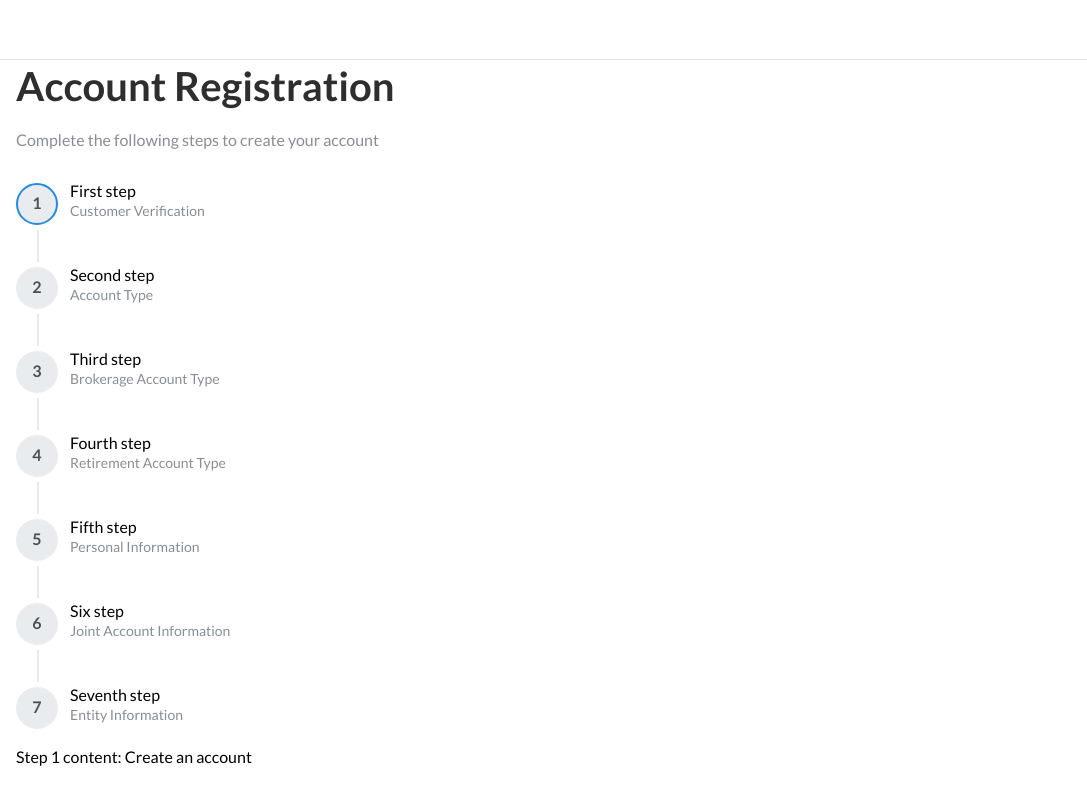
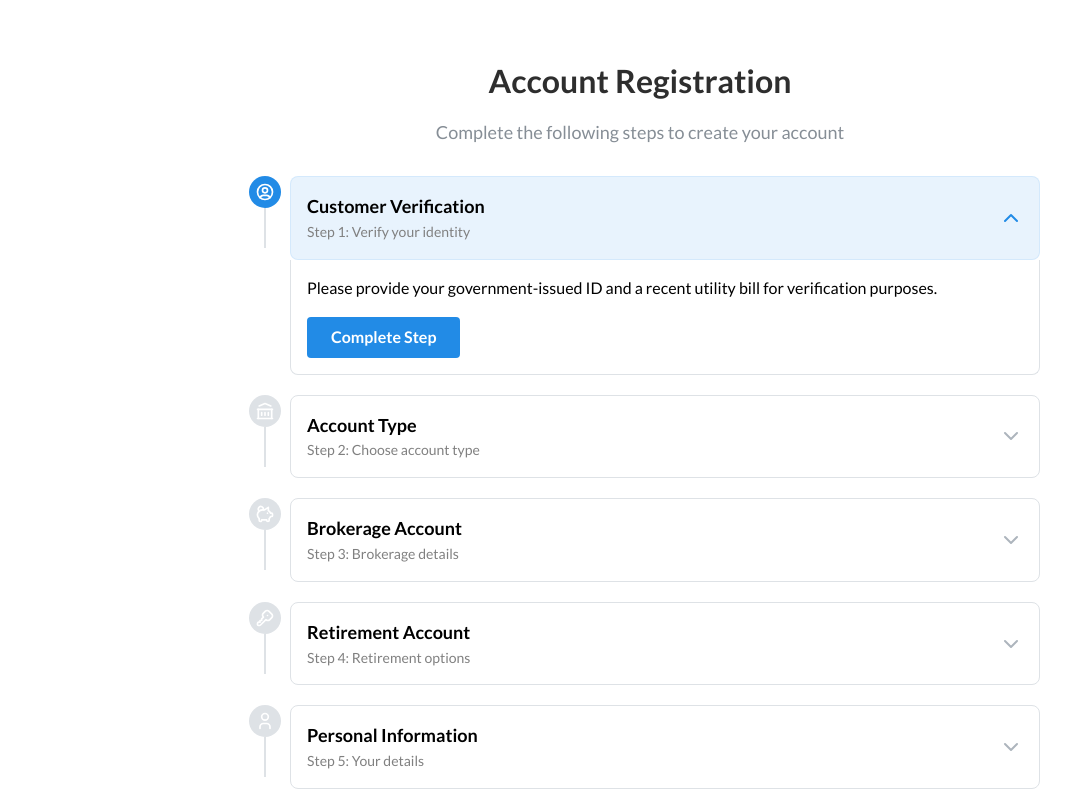
Before and after one commit to goodstripe/Alpha-Platform, a Next.js app: page /onboarding in a window 1280 px wide. Shown: the top 800 px of the page, without its empty margins (0-1087 px from the left). Built offline with nearby package versions, Linux system fonts and the light colour scheme.

Commit message:
`Refactor Onboarding page: update imports, add custom Step interface, and replace Stepper with AccordionStep component`

```diff
--- /dev/null
+++ b/src/app/components/AccordionStep/AccordionStep.tsx
@@ -0,0 +1,179 @@
+"use client";
+
+import React from "react";
+import { Group, Box, Collapse, UnstyledButton, rem } from "@mantine/core";
+import {
+  IconChevronDown,
+  IconCircleCheck,
+  TablerIconsProps,
+} from "@tabler/icons-react";
+import { useDisclosure } from "@mantine/hooks";
+
+export interface AccordionStepProps {
+  step: number;
+  label: string;
+  description: string;
+  children: React.ReactNode;
+  isActive: boolean;
+  isCompleted: boolean;
+  onStepClick: (step: number) => void;
+  icon: React.ComponentType<TablerIconsProps>;
+  isLast: boolean;
+  onCompleteStep: () => void;
+  isFinalStep: boolean;
+}
+
+const AccordionStep: React.FC<AccordionStepProps> = ({
+  step,
+  label,
+  description,
+  children,
+  isActive,
+  isCompleted,
+  onStepClick,
+  icon: IconComponent,
+  isLast,
+  onCompleteStep,
+  isFinalStep,
+}) => {
+  const [opened, { toggle }] = useDisclosure(isActive);
+
+  React.useEffect(() => {
+    if (isActive && !opened) toggle();
+    if (!isActive && opened) toggle();
+  }, [isActive]);
+
+  return (
+    <Group align="flex-start" gap={0} wrap="nowrap">
+      {/* Step number and connecting line */}
+      <Box style={{ position: "relative", width: rem(50) }}>
+        <Box
+          style={{
+            width: rem(32),
+            height: rem(32),
+            borderRadius: "50%",
+            backgroundColor: isCompleted
+              ? "var(--mantine-color-teal-6)"
+              : isActive
+              ? "var(--mantine-color-blue-6)"
+              : "var(--mantine-color-gray-3)",
+            display: "flex",
+            alignItems: "center",
+            justifyContent: "center",
+            color: "white",
+            fontWeight: 600,
+            margin: "0 auto",
+            zIndex: 2,
+            position: "relative",
+          }}
+        >
+          {isCompleted ? (
+            <IconCircleCheck size={20} />
+          ) : (
+            <IconComponent size={20} />
+          )}
+        </Box>
+
+        {/* Connecting line */}
+        {!isLast && (
+          <Box
+            style={{
+              position: "absolute",
+              left: "50%",
+              top: rem(32),
+              height: rem(40),
+              width: rem(2),
+              backgroundColor: isCompleted
+                ? "var(--mantine-color-teal-6)"
+                : "var(--mantine-color-gray-3)",
+              transform: "translateX(-50%)",
+              zIndex: 1,
+            }}
+          />
+        )}
+      </Box>
+
+      {/* Step content */}
+      <Box style={{ flex: 1, marginBottom: rem(20) }}>
+        <UnstyledButton
+          onClick={() => {
+            onStepClick(step);
+            toggle();
+          }}
+          style={{
+            width: "100%",
+            padding: "var(--mantine-spacing-md)",
+            borderRadius: "var(--mantine-radius-md)",
+            backgroundColor: isActive
+              ? "var(--mantine-color-blue-light)"
+              : "transparent",
+            border: `1px solid ${
+              isActive
+                ? "var(--mantine-color-blue-light)"
+                : "var(--mantine-color-gray-3)"
+            }`,
+          }}
+        >
+          <Group justify="space-between" wrap="nowrap">
+            <div>
+              <span style={{ fontWeight: 700, fontSize: rem(18) }}>
+                {label}
+              </span>
+              <div
+                style={{ fontSize: rem(14), color: "gray", fontWeight: 400 }}
+              >
+                {description}
+              </div>
+            </div>
+            <IconChevronDown
+              style={{
+                width: rem(24),
+                height: rem(24),
+                transform: opened ? "rotate(180deg)" : "none",
+                transition: "transform 200ms ease",
+              }}
+              color={
+                isActive
+                  ? "var(--mantine-color-blue-6)"
+                  : "var(--mantine-color-gray-5)"
+              }
+            />
+          </Group>
+        </UnstyledButton>
+
+        <Collapse in={opened}>
+          <Box
+            style={{
+              padding: "var(--mantine-spacing-md)",
+              border: "1px solid var(--mantine-color-gray-3)",
+              borderTop: "none",
+              borderRadius:
+                "0 0 var(--mantine-radius-md) var(--mantine-radius-md)",
+            }}
+          >
+            {children}
+            {isActive && (
+              <button
+                onClick={onCompleteStep}
+                style={{
+                  marginTop: "1rem",
+                  padding: "0.5rem 1.5rem",
+                  backgroundColor: "var(--mantine-color-blue-6)",
+                  color: "white",
+                  border: "none",
+                  borderRadius: "var(--mantine-radius-sm)",
+                  cursor: "pointer",
+                  fontWeight: 600,
+                }}
+              >
+                {isFinalStep ? "Finish" : "Complete Step"}
+              </button>
+            )}
+          </Box>
+        </Collapse>
+      </Box>
+    </Group>
+  );
+};
+
+export default AccordionStep;
--- a/src/app/onboarding/page.tsx
+++ b/src/app/onboarding/page.tsx
@@ -1,59 +1,141 @@
 "use client";
 
 import React, { useState } from "react";
-import { Stepper, Title, Text, Stack, AppShell } from "@mantine/core";
+import { Title, Text, Stack, AppShell, Box, Center, rem } from "@mantine/core";
+import {
+  IconUserCircle,
+  IconKey,
+  IconPigMoney,
+  IconBuildingBank,
+  IconUser,
+  IconUsers,
+  IconBuilding,
+} from "@tabler/icons-react";
+import AccordionStep from "../components/AccordionStep/AccordionStep";
 
-const Onboarding = () => {
+export interface Step {
+  label: string;
+  description: string;
+  content: string;
+  icon: React.ComponentType<any>;
+}
+
+const Onboarding: React.FC = () => {
   const [active, setActive] = useState(0);
+  const [completedSteps, setCompletedSteps] = useState<number[]>([]);
+
+  const handleStepClick = (step: number) => {
+    // Allow navigation to any completed step or the next logical step
+    if (
+      completedSteps.includes(step) ||
+      step === active + 1 ||
+      step === active
+    ) {
+      setActive(step);
+    }
+  };
+
+  const completeCurrentStep = () => {
+    if (!completedSteps.includes(active)) {
+      setCompletedSteps([...completedSteps, active]);
+    }
+    if (active < steps.length - 1) {
+      setActive(active + 1);
+    }
+  };
+
+  const steps: Step[] = [
+    {
+      label: "Customer Verification",
+      description: "Step 1: Verify your identity",
+      content:
+        "Please provide your government-issued ID and a recent utility bill for verification purposes.",
+      icon: IconUserCircle,
+    },
+    {
+      label: "Account Type",
+      description: "Step 2: Choose account type",
+      content:
+        "Select between individual, joint, or corporate account types based on your needs.",
+      icon: IconBuildingBank,
+    },
+    {
+      label: "Brokerage Account",
+      description: "Step 3: Brokerage details",
+      content:
+        "Set up your brokerage account preferences and trading permissions.",
+      icon: IconPigMoney,
+    },
+    {
+      label: "Retirement Account",
+      description: "Step 4: Retirement options",
+      content:
+        "Choose between Traditional IRA, Roth IRA, or other retirement account options.",
+      icon: IconKey,
+    },
+    {
+      label: "Personal Information",
+      description: "Step 5: Your details",
+      content:
+        "Provide your personal information including name, address, and contact details.",
+      icon: IconUser,
+    },
+    {
+      label: "Joint Account Info",
+      description: "Step 6: Joint account holder",
+      content:
+        "If applying for a joint account, provide information for the second account holder.",
+      icon: IconUsers,
+    },
+    {
+      label: "Entity Information",
+      description: "Step 7: Business details",
+      content:
+        "For corporate accounts, provide business documentation and entity information.",
+      icon: IconBuilding,
+    },
+  ];
 
   return (
     <AppShell header={{ height: 60, offset: false }} padding="md">
-      <AppShell.Header p="md"></AppShell.Header>
+      <AppShell.Header
+        p="md"
+        style={{ background: "transparent", border: "none" }}
+      ></AppShell.Header>
 
-      <AppShell.Main pt="var(--app-shell-header-height)">
-        <Stack>
-          <Title size={40} c="dark">
+      <AppShell.Main style={{ paddingTop: "var(--app-shell-header-height)" }}>
+        <Center>
+          <Box style={{ width: "100%", maxWidth: rem(800) }}>
+            <Stack align="center" mb={30}>
+              <Title size={32} c="dark" fw={700}>
                 Account Registration
               </Title>
-          <Text c="gray">
+              <Text c="gray" size="lg">
                 Complete the following steps to create your account
               </Text>
             </Stack>
 
-        <Stepper
-          active={active}
-          onStepClick={setActive}
-          mt={30}
-          orientation="vertical"
+            <Box>
+              {steps.map((step, index) => (
+                <AccordionStep
+                  key={index}
+                  step={index}
+                  label={step.label}
+                  description={step.description}
+                  isActive={active === index}
+                  isCompleted={completedSteps.includes(index)}
+                  onStepClick={handleStepClick}
+                  icon={step.icon}
+                  isLast={index === steps.length - 1}
+                  onCompleteStep={completeCurrentStep}
+                  isFinalStep={index === steps.length - 1}
                 >
-          <Stepper.Step label="First step" description="Customer Verification">
-            Step 1 content: Create an account
-          </Stepper.Step>
-          <Stepper.Step label="Second step" description="Account Type">
-            Step 2 content: Verify email
-          </Stepper.Step>
-          <Stepper.Step label="Third step" description="Brokerage Account Type">
-            Step 3 content: Get full access
-          </Stepper.Step>
-          <Stepper.Step
-            label="Fourth step"
-            description="Retirement Account Type"
-          >
-            Step 4 content: Get full access
-          </Stepper.Step>
-          <Stepper.Step label="Fifth step" description="Personal Information">
-            Step 5 content: Get full access
-          </Stepper.Step>
-          <Stepper.Step
-            label="Six step"
-            description="Joint Account Information"
-          >
-            Step 6 content: Get full access
-          </Stepper.Step>
-          <Stepper.Step label="Seventh step" description="Entity Information">
-            Step 7 content: Get full access
-          </Stepper.Step>
-        </Stepper>
+                  <div>{step.content}</div>
+                </AccordionStep>
+              ))}
+            </Box>
+          </Box>
+        </Center>
       </AppShell.Main>
     </AppShell>
   );
```
Lines whose indentation alone changed are shown as unchanged.
